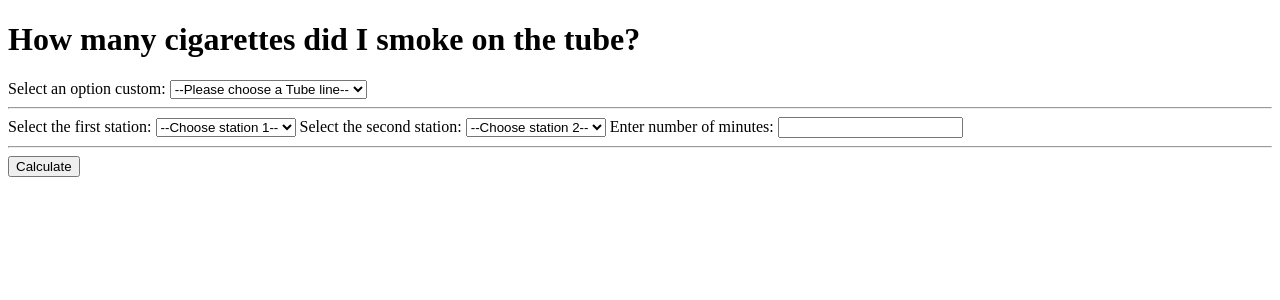
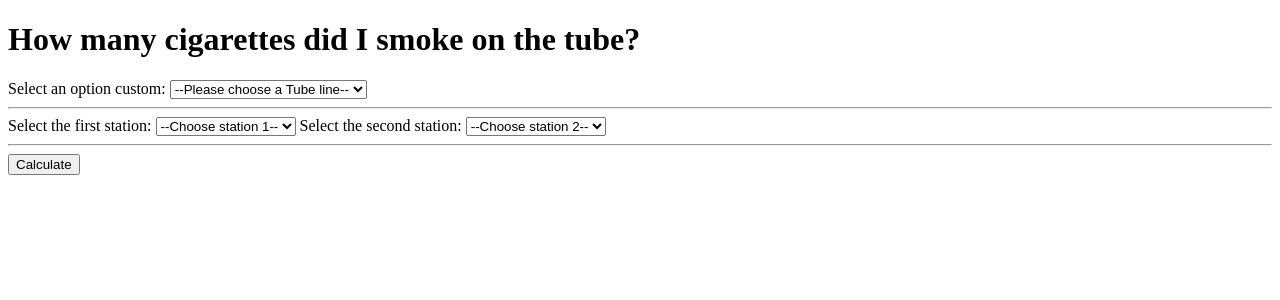
Before and after one commit to j-bernardi/lungdon-underground, a Flask app: page / in a window 1280 px wide. Shown: the top 300 px of the page. Run offline with Flask 2, Linux system fonts and the light colour scheme.

Commit message:
assuming minutes is 2 per station

```diff
--- a/api/app.py
+++ b/api/app.py
@@ -57,12 +57,13 @@ def index():
         s2_select = request.form.get("station_2_selector")
 
         # TODO validate this is an integer number with regex
-        minutes = request.form.get("minutes")
 
+        # TODO estimate minutes with average tube speed, number of stations and distance between stations.
         if not (tube_line_select and s1_select and s2_select and minutes):
-            result = f"Invalid A: {minutes} B: {tube_line_select}, C: {s1_select}, D: {s2_select}"
+            result = f"A: {tube_line_select}, B: {s1_select}, C: {s2_select}"
 
         path_between = tube_map.stations_between(s1_select, s2_select, tube_line_select)
+        minutes = tube_map.get_time_of_path(path_between, tube_line_select)
         pm25_on_path = tube_map.get_pm25_of_path(path_between, tube_line_select)
         result_tuple = conversion_formula(pm25_on_path, minutes)
 
@@ -75,7 +76,6 @@ def index():
         return redirect(url_for(HTML_FILE.split(".")[0]))
 
     selected_line_option = session.pop(SELECTED_OPTION_KEY, None)  # was get
-    selected_minutes = session.pop(MINUTES_KEY, None)  # was get
     selected_s1 = session.pop(STATION1_KEY, None)  # was get
     selected_s2 = session.pop(STATION2_KEY, None)  # was get
     result = session.pop(RESULT_KEY, None)
@@ -98,7 +98,6 @@ def index():
         s2_options=s2_options,
         result=result,
         selected_option=selected_line_option,
-        selected_minutes=selected_minutes,
         s1_selected_option=selected_s1,
         s2_selected_option=selected_s2,
     )
--- a/api/templates/index.html
+++ b/api/templates/index.html
@@ -49,9 +49,6 @@
             {% endif %}
         </select>
 
-        <label for="minutes">Enter number of minutes:</label>
-        <input type="number" id="minutes" name="minutes" {% if selected_minutes %}value="{{ selected_minutes }}"{% endif %}>
-
         <hr>
 
         <input type="submit" value="Calculate">
--- a/tube_data/tube_map.py
+++ b/tube_data/tube_map.py
@@ -200,6 +200,11 @@ class Map:
 
         return None  # Return None if no path exists
 
+    def get_time_of_path(self, path, line_name):
+
+        # Assume 2 mins per stop
+        return sum([2 for _ in range(len(path))])
+
     def get_pm25_of_path(self, path, line_name):
         """path is names"""
         vals = []
```
